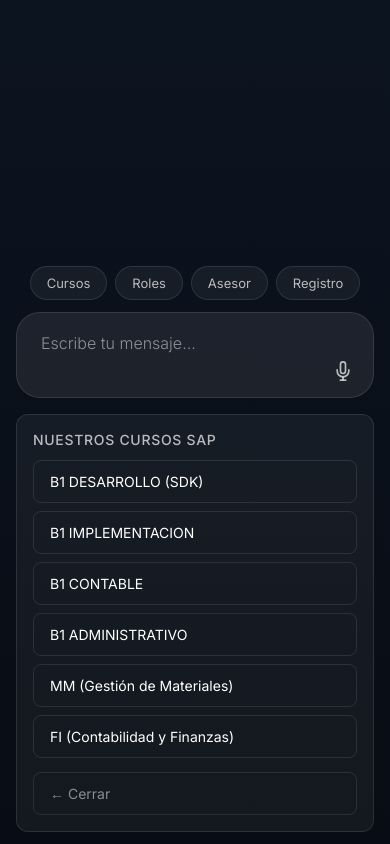
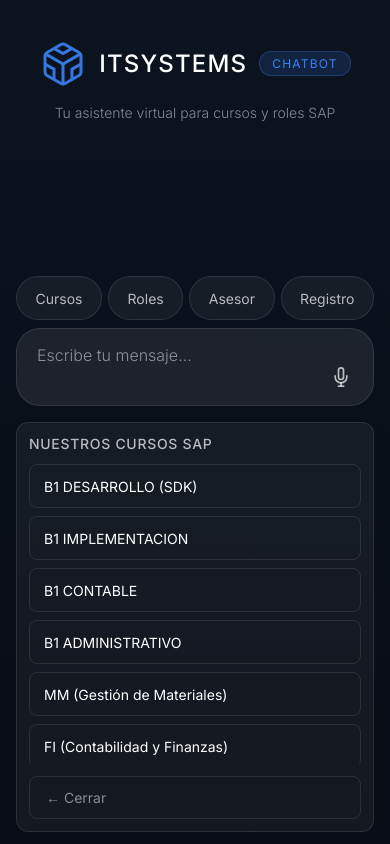
Before and after one commit to GerardoPazzz/itsystems-chatbot, a website: page frontend/index.html in a window 390 px wide. Both pictures are taken after a click on the button "Cursos". Drawn offline with Linux system fonts and the light colour scheme.

Commit message:
fix: Navegacion de submenus y cierre con doble comportamiento
- Boton Cerrar: si no hay mensajes hace reset completo, si hay mensajes solo cierra submenu
- Pill activa clickeada: si no hay mensajes hace reset completo, si hay mensajes solo cierra submenu
- Pills del welcome se ocultan cuando el chat esta activo
- Fix de layout responsive con 100dvh y centrado en movil
- Welcome permanece visible hasta interaccion real (curso/rol especifico o mensaje)

```diff
--- a/frontend/app.js
+++ b/frontend/app.js
@@ -1713,6 +1713,7 @@ const elements = {
   registrationForm: document.getElementById('registration-form'),
   btnCancelRegistration: document.getElementById('btn-cancel-registration'),
   welcomeScreen: document.getElementById('welcome-screen'),
+  welcomeNav: document.querySelector('.welcome-nav'),
   inputArea: document.querySelector('.input-area')
 };
 
@@ -1753,10 +1754,14 @@ function setupNavPills() {
       const action = pill.dataset.action;
 
       if (pill.classList.contains('active')) {
-        pill.classList.remove('active');
-        state.currentMenu = 'main';
-        elements.quickActions.classList.add('hidden');
-        elements.quickActions.innerHTML = '';
+        if (state.hasMessages) {
+          pill.classList.remove('active');
+          state.currentMenu = 'main';
+          elements.quickActions.classList.add('hidden');
+          elements.quickActions.innerHTML = '';
+        } else {
+          resetToZeroState();
+        }
         return;
       }
 
@@ -1768,7 +1773,8 @@ function setupNavPills() {
 }
 
 function handleNavPillClick(action) {
-  showChatMode();
+  elements.inputArea.classList.remove('hidden');
+  hideWelcomeNav();
 
   switch(action) {
     case 'cursos':
@@ -1790,14 +1796,29 @@ function handleNavPillClick(action) {
   }
 }
 
+function hideWelcome() {
+  if (elements.welcomeScreen && !elements.welcomeScreen.classList.contains('hidden')) {
+    elements.welcomeScreen.classList.add('hidden');
+  }
+}
+
+function hideWelcomeNav() {
+  if (elements.welcomeNav) {
+    elements.welcomeNav.style.display = 'none';
+  }
+}
+
+function showWelcomeNav() {
+  if (elements.welcomeNav) {
+    elements.welcomeNav.style.display = '';
+  }
+}
+
 function showChatMode() {
   if (state.hasMessages) return;
 
   state.hasMessages = true;
-
-  if (elements.welcomeScreen) {
-    elements.welcomeScreen.classList.add('hidden');
-  }
+  hideWelcome();
 
   elements.messagesContainer.classList.remove('hidden');
   elements.inputArea.classList.remove('hidden');
@@ -1820,6 +1841,7 @@ function resetToZeroState() {
   if (elements.welcomeScreen) {
     elements.welcomeScreen.classList.remove('hidden');
   }
+  showWelcomeNav();
   elements.messagesContainer.classList.add('hidden');
   elements.inputArea.classList.add('hidden');
 }
@@ -1938,9 +1960,14 @@ function renderQuickActions(menuKey) {
   backBtn.addEventListener('click', () => {
     const pills = document.querySelectorAll('.nav-pill');
     pills.forEach(p => p.classList.remove('active'));
-    state.currentMenu = 'main';
     elements.quickActions.classList.add('hidden');
     elements.quickActions.innerHTML = '';
+
+    if (state.hasMessages) {
+      state.currentMenu = 'main';
+    } else {
+      resetToZeroState();
+    }
   });
   subMenu.appendChild(backBtn);
 
@@ -1951,6 +1978,7 @@ function showCourseDetail(courseId) {
   const course = COURSES[courseId];
   if (!course) return;
 
+  hideWelcome();
   renderMessage(course.name, 'user');
 
   const precioTexto = course.precio !== null ? `S/. ${course.precio.toLocaleString()}` : 'Consultar precio';
@@ -1995,6 +2023,7 @@ function showProfileDetail(profileId) {
   const profile = PROFILES[profileId];
   if (!profile) return;
 
+  hideWelcome();
   renderMessage(profile.name, 'user');
 
   const rutaNumerada = profile.rutaSugerida.map((id, i) => `${i + 1}. ${COURSES[id]?.name || id}`).join('\n');
@@ -2214,6 +2243,7 @@ function handleFormSubmit(event) {
   });
 
   closeRegistrationModal();
+  hideWelcome();
 
   renderMessage('He completado el formulario de registro en SAP', 'user');
 
--- a/frontend/index.html
+++ b/frontend/index.html
@@ -2,7 +2,7 @@
 <html lang="es">
 <head>
   <meta charset="UTF-8">
-  <meta name="viewport" content="width=device-width, initial-scale=1.0">
+  <meta name="viewport" content="width=device-width, initial-scale=1.0, maximum-scale=1.0, user-scalable=no">
   <title>ITSYSTEMS - Asesor Academico Virtual</title>
   <link rel="preconnect" href="https://fonts.googleapis.com">
   <link rel="preconnect" href="https://fonts.gstatic.com" crossorigin>
--- a/frontend/styles.css
+++ b/frontend/styles.css
@@ -22,6 +22,11 @@
 
   --border-radius: 12px;
   --border-radius-sm: 8px;
+
+  /* Variables para contraste mejorado móvil */
+  --message-bot-bg: rgba(15, 23, 42, 0.95);
+  --message-user-bg: #2563eb;
+  --message-border: rgba(255, 255, 255, 0.15);
 }
 
 /* ===== RESET & BASE ===== */
@@ -33,6 +38,7 @@
 
 html, body {
   height: 100%;
+  min-height: 100dvh;
 }
 
 body {
@@ -41,37 +47,33 @@ body {
   background: linear-gradient(180deg, #0c1420 0%, #080c14 100%);
   background-attachment: fixed;
   color: var(--text-primary);
-  height: 100vh;
+  min-height: 100dvh;
+  overflow: hidden;
+  -webkit-overflow-scrolling: touch;
 }
 
 /* ===== APP BODY: Centrado absoluto exacto ===== */
 .app-body {
-  height: 100vh;
+  min-height: 100dvh;
+  height: auto;
   width: 100%;
   display: flex;
   flex-direction: column;
   justify-content: center;
   align-items: center;
+  overflow-y: auto;
+  -webkit-overflow-scrolling: touch;
 }
 
 /* ===== APP CONTAINER ===== */
 .app-container {
   width: 100%;
-  height: 100vh;
+  min-height: 100dvh;
+  height: auto;
   display: flex;
   flex-direction: column;
   justify-content: center;
   align-items: center;
-}
-
-/* ===== CONTENEDOR CENTRAL: Chat ===== */
-.chat-content {
-  width: 100%;
-  max-width: 56rem;
-  height: 100vh;
-  display: flex;
-  flex-direction: column;
-  padding: 16px 24px;
 }
 
 /* ===== WELCOME SCREEN (Pantalla de bienvenida centrada) ===== */
@@ -82,7 +84,7 @@ body {
   justify-content: center;
   align-items: center;
   text-align: center;
-  padding-bottom: 120px;
+  padding-bottom: 100px;
   animation: fadeIn 0.5s ease-out;
 }
 
@@ -99,7 +101,7 @@ body {
 }
 
 .welcome-title {
-  font-size: 2rem;
+  font-size: clamp(1.5rem, 5vw, 2rem);
   font-weight: 500;
   color: var(--text-primary);
   letter-spacing: 0.05em;
@@ -119,7 +121,7 @@ body {
 }
 
 .welcome-subtitle {
-  font-size: 1rem;
+  font-size: clamp(0.875rem, 3vw, 1rem);
   font-weight: 300;
   color: var(--text-muted);
   margin-bottom: 32px;
@@ -141,17 +143,33 @@ body {
   display: none !important;
 }
 
+/* ===== CONTENEDOR CENTRAL: Chat ===== */
+.chat-content {
+  width: 100%;
+  max-width: 56rem;
+  min-height: 100dvh;
+  height: auto;
+  display: flex;
+  flex-direction: column;
+  padding: 16px 24px;
+  overflow-y: auto;
+  -webkit-overflow-scrolling: touch;
+}
+
 /* ===== NAVIGATION PILLS ===== */
 .nav-pills {
   display: flex;
   justify-content: center;
   gap: 8px;
-  padding: 0 0 12px 0;
+  padding: 0 0 8px 0;
   flex-wrap: wrap;
 }
 
 .nav-pill {
-  padding: 10px 24px;
+  padding: 10px 16px;
+  min-height: 44px;
+  flex: 1 1 auto;
+  text-align: center;
   background: var(--bg-card);
   border: 1px solid var(--border-subtle);
   border-radius: 24px;
@@ -163,6 +181,7 @@ body {
   transition: all 0.2s ease;
   position: relative;
   overflow: hidden;
+  -webkit-tap-highlight-color: transparent;
 }
 
 .nav-pill::before {
@@ -249,7 +268,7 @@ body {
 
 .message.user {
   align-self: flex-end;
-  background: var(--accent);
+  background: var(--message-user-bg);
   color: var(--text-primary);
   border-bottom-right-radius: 6px;
   max-width: 85%;
@@ -257,8 +276,8 @@ body {
 
 .message.bot {
   align-self: flex-start;
-  background: var(--bg-card);
-  border: 1px solid var(--border-subtle);
+  background: var(--message-bot-bg);
+  border: 1px solid var(--message-border);
   color: var(--text-primary);
   border-bottom-left-radius: 6px;
   max-width: 85%;
@@ -363,6 +382,7 @@ body {
 .input-area {
   width: 100%;
   flex-shrink: 0;
+  padding-top: 8px;
 }
 
 .input-container {
@@ -385,16 +405,17 @@ body {
   flex: 1;
   background: transparent;
   border: none;
-  font-size: 1rem;
+  font-size: 16px;
   font-family: 'Inter', sans-serif;
   font-weight: 300;
   color: var(--text-primary);
   outline: none;
   padding: 10px 12px;
-  min-height: 44px;
+  min-height: 48px;
   max-height: 120px;
   resize: none;
   line-height: 1.5;
+  -webkit-appearance: none;
 }
 
 .message-input::placeholder {
@@ -409,8 +430,10 @@ body {
 
 /* ===== SEND BUTTON ===== */
 .send-button {
-  width: 36px;
-  height: 36px;
+  width: 44px;
+  height: 44px;
+  min-width: 44px;
+  min-height: 44px;
   background: var(--accent);
   color: var(--text-primary);
   border: none;
@@ -438,7 +461,21 @@ body {
 
 /* ===== VOICE BUTTON ===== */
 .voice-button {
-  width: 36px;
+  width: 44px;
+  height: 44px;
+  min-width: 44px;
+  min-height: 44px;
+  background: transparent;
+  color: var(--text-secondary);
+  border: none;
+  border-radius: 50%;
+  cursor: pointer;
+  display: flex;
+  align-items: center;
+  justify-content: center;
+  transition: all 0.2s ease;
+  flex-shrink: 0;
+}
   height: 36px;
   background: transparent;
   color: var(--text-secondary);
@@ -639,14 +676,16 @@ body {
 }
 
 .modal-btn {
-  padding: 12px 24px;
+  padding: 14px 24px;
+  min-height: 48px;
   border-radius: var(--border-radius-sm);
-  font-size: 0.9375rem;
+  font-size: 1rem;
   font-weight: 400;
   font-family: 'Inter', sans-serif;
   cursor: pointer;
   transition: all 0.2s ease;
   border: none;
+  -webkit-tap-highlight-color: transparent;
 }
 
 .modal-btn.primary {
@@ -748,12 +787,14 @@ body {
   background: var(--bg-input);
   border: 1px solid var(--border-subtle);
   border-radius: var(--border-radius-sm);
-  font-size: 0.875rem;
+  font-size: 16px;
   font-family: 'Inter', sans-serif;
   font-weight: 300;
   color: var(--text-primary);
   outline: none;
   transition: border-color 0.2s ease, box-shadow 0.2s ease;
+  min-height: 48px;
+  -webkit-appearance: none;
 }
 
 .form-input:focus,
@@ -804,30 +845,110 @@ body {
 
 /* ===== RESPONSIVE ===== */
 @media (max-width: 768px) {
+  html, body {
+    height: 100%;
+    height: 100dvh;
+  }
+
+  body {
+    height: 100dvh;
+  }
+
   .chat-content {
     padding: 12px 16px;
+    min-height: 100dvh;
+    height: auto;
+    overflow-y: auto;
+  }
+
+  .welcome-screen {
+    padding-bottom: 80px;
   }
 
   .nav-pills {
-    gap: 8px;
-    padding: 12px 0;
+    gap: 6px;
+    padding: 8px 0;
   }
 
   .nav-pill {
-    padding: 8px 16px;
-    font-size: 0.8125rem;
+    padding: 10px 12px;
+    font-size: 0.875rem;
+    min-height: 44px;
+    flex: 1 1 auto;
+    text-align: center;
+  }
+
+  .input-container {
+    padding: 6px 10px;
+  }
+
+  .message-input {
+    font-size: 16px;
+    padding: 8px 10px;
+    min-height: 48px;
+  }
+
+  .send-button,
+  .voice-button {
+    width: 44px;
+    height: 44px;
+    min-width: 44px;
+    min-height: 44px;
   }
 
   .form-row {
     grid-template-columns: 1fr;
-    gap: 16px;
+    gap: 12px;
+  }
+
+  .form-input,
+  .form-select {
+    font-size: 16px;
+    min-height: 48px;
+  }
+
+  .modal-content {
+    padding: 20px;
+    margin: 16px;
   }
 
   .registration-modal-content {
-    padding: 24px 20px;
+    padding: 20px 16px;
+    margin: 8px;
   }
 
   .message {
     max-width: 90%;
+    padding: 12px 14px;
+  }
+
+  .sub-menu {
+    padding: 12px;
+  }
+
+  .sub-btn {
+    min-height: 44px;
+    padding: 10px 14px;
   }
 }
+
+@media (max-width: 380px) {
+  .nav-pill {
+    padding: 8px 10px;
+    font-size: 0.8125rem;
+  }
+
+  .welcome-title {
+    font-size: 1.5rem;
+  }
+
+  .welcome-badge {
+    font-size: 0.625rem;
+    padding: 3px 8px;
+  }
+
+  .modal-btn {
+    padding: 12px 20px;
+    min-height: 48px;
+  }
+}
```
